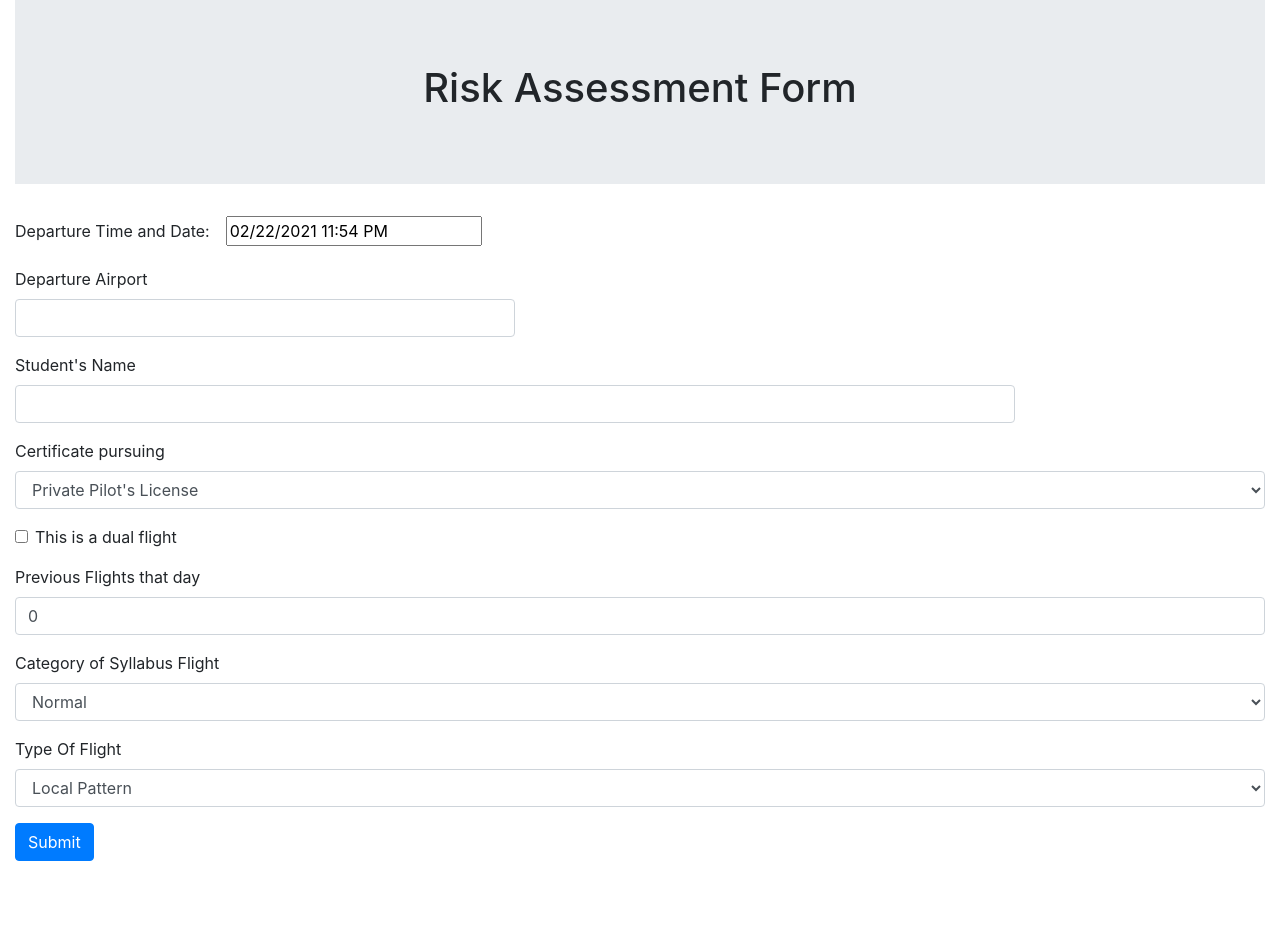
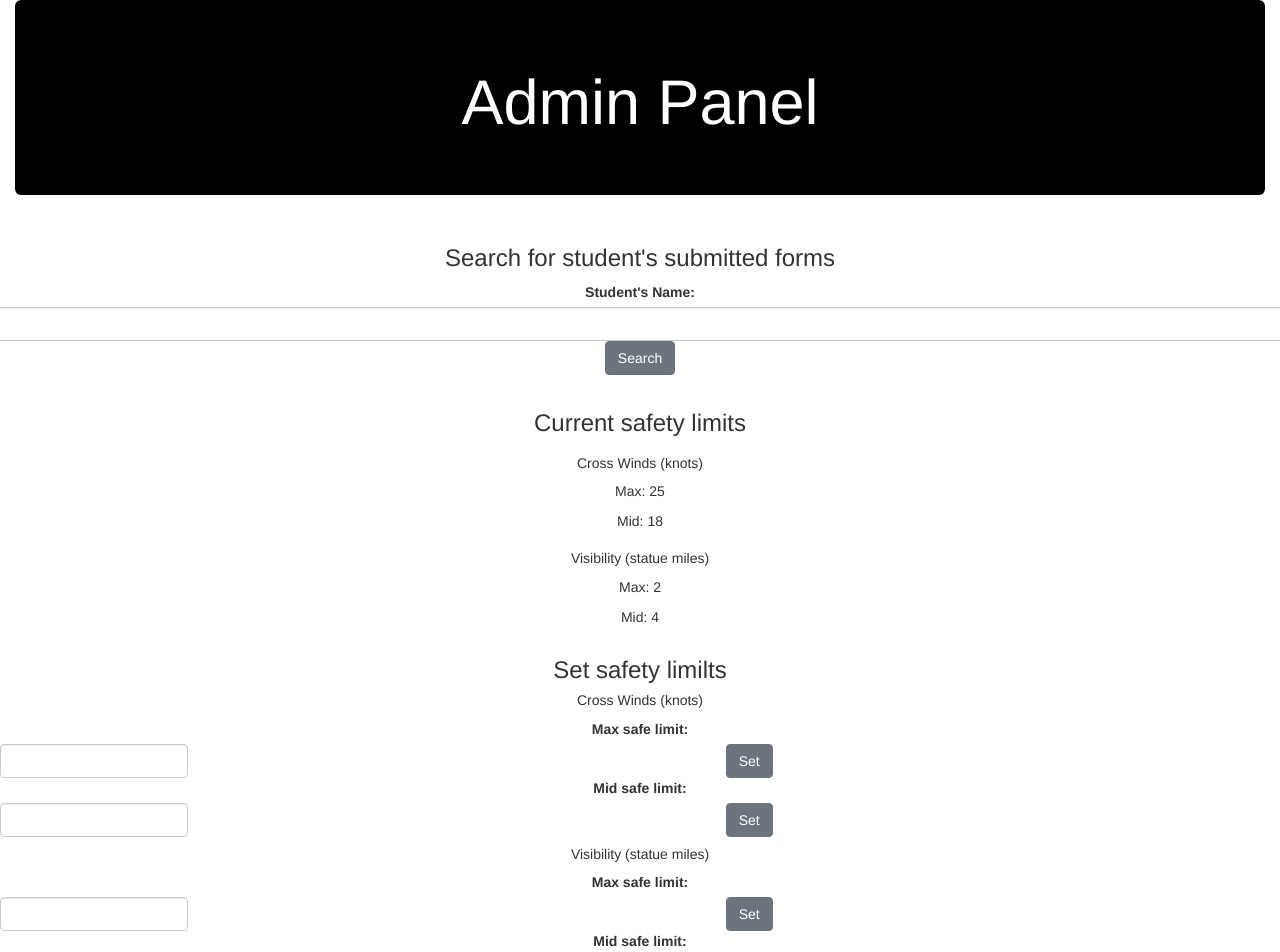
Before and after one commit to mfreilly98/Flight-Risk-Assessment-Frontend, a React (Create React App) app: page /AdminPanel in a window 1280 px wide. Shown: the top 952 px of the page. Before the commit the page ends 861 px from the top, so only its background shows below. Built offline with nearby package versions, Linux system fonts and the light colour scheme.

Commit message:
initial Admin Panel push to new repository

```diff
--- a/package.json
+++ b/package.json
@@ -6,7 +6,10 @@
     "@testing-library/jest-dom": "^5.11.9",
     "@testing-library/react": "^11.2.5",
     "@testing-library/user-event": "^12.7.1",
+    "bootstrap": "^3.4.1",
     "react": "^17.0.1",
+    "react-bootstrap": "^1.5.0",
+    "react-datepicker": "^3.6.0",
     "react-dom": "^17.0.1",
     "react-scripts": "4.0.2",
     "web-vitals": "^1.1.0"
--- a/src/App.js
+++ b/src/App.js
@@ -1,6 +1,7 @@
 import 'bootstrap/dist/css/bootstrap.min.css';
 import 'react-datepicker/dist/react-datepicker.css';
 import RiskAssessmentForm from "./components/RiskAssessmentForm";
+import AdminPanel from "./components/AdminPanel"
 import {Container} from "react-bootstrap";
 import React from "react";
 
@@ -8,7 +9,7 @@ function App() {
   return (
       <div className="App">
         <Container fluid>
-          <RiskAssessmentForm />
+          <AdminPanel />
         </Container>
       </div>
   );
--- /dev/null
+++ b/src/components/AdminPanel.js
@@ -0,0 +1,98 @@
+import React, {Component} from 'react';
+import './../stylesheets/AdminPanel.css'
+import {Jumbotron, Row, Col, Form, FormGroup, Button} from 'react-bootstrap';
+
+class AdminPanel extends Component{
+
+    constructor(props) {
+        super(props);
+
+        this.state = ({ maxCrossWinds: 25,
+                        maxVisibility: 2,
+                        midCrossWinds: 18,
+                        midVisibility: 4,
+                        setMaxCross: null,
+                        setMaxVis: null,
+                        setMidCross: null,
+                        setMidVis: null});
+
+        this.set = this.set.bind(this);
+    }
+
+    set(variable, value) {
+        if(value != null){
+            if(variable === "maxCross")
+                this.setState({maxCrossWinds: value});
+            if(variable === "midCross")
+                this.setState({midCrossWinds: value});
+            if(variable === "maxVis")
+                this.setState({maxVisibility: value});
+            if(variable === "midVis")
+                this.setState({midVisibility: value});
+        }
+    }
+
+    render() {
+        return (
+            <>
+
+                        <Jumbotron fluid className="jumbo">
+                            <h1>Admin Panel</h1>
+                        </Jumbotron>
+
+                <Form>
+                    <Row>
+                        <FormGroup as={Col} className="section">
+                            <h3>Search for student's submitted forms</h3>
+                            <Row>
+                                <Form.Label>Student's Name: </Form.Label>
+                                <Col><Form.Control type="text"></Form.Control></Col>
+                                <Button className="btn btn-default">Search</Button>
+                            </Row>
+                        </FormGroup>
+                        <Col className="section">
+                            <h3>Current safety limits</h3>
+                            <Row>
+                                <Col><h5>Cross Winds (knots)</h5>
+                                <p>Max: {this.state.maxCrossWinds}</p>
+                                <p>Mid: {this.state.midCrossWinds}</p></Col>
+                            </Row>
+                            <Row>
+                                <Col><h5>Visibility (statue miles)</h5>
+                                <p>Max: {this.state.maxVisibility}</p>
+                                <p>Mid: {this.state.midVisibility}</p></Col>
+                            </Row>
+                        </Col>
+                        <FormGroup as={Col} className="section">
+                            <h3>Set safety limilts</h3>
+                            <h5>Cross Winds (knots)</h5>
+                            <Row>
+                                <Col><Form.Label>Max safe limit: </Form.Label></Col>
+                                <Col sm={2}><Form.Control type="number" onChange={e => this.setState({setMaxCross: e.target.value})}></Form.Control></Col>
+                                <Col><Button className="btn btn-default" onClick={this.set.bind(this, "maxCross", this.state.setMaxCross)}>Set</Button></Col>
+                            </Row>
+                            <Row>
+                                <Col><Form.Label>Mid safe limit: </Form.Label></Col>
+                                <Col sm={2}><Form.Control type="number" onChange={e => this.setState({setMidCross: e.target.value})}></Form.Control></Col>
+                                <Col><Button className="btn btn-default" onClick={this.set.bind(this, "midCross", this.state.setMidCross)}>Set</Button></Col>
+                            </Row>
+                            <h5>Visibility (statue miles)</h5>
+                            <Row>
+                                <Col className="section"><Form.Label>Max safe limit: </Form.Label></Col>
+                                <Col sm={2}><Form.Control type="number" onChange={e => this.setState({setMaxVis: e.target.value})}></Form.Control></Col>
+                                <Col><Button className="btn btn-default" onClick={this.set.bind(this, "maxVis", this.state.setMaxVis)}>Set</Button></Col>
+                            </Row>
+                            <Row>
+                                <Form.Label>Mid safe limit: </Form.Label>
+                                <Form.Control type="number" onChange={e => this.setState({setMidVis: e.target.value})}></Form.Control>
+                                <Button className="btn btn-default" onClick={this.set.bind(this, "midVis", this.state.setMidVis)}>Set</Button>
+                            </Row>
+                        </FormGroup>
+                    </Row>
+                </Form>
+            </>
+        );
+    }
+}
+
+export default AdminPanel;
--- /dev/null
+++ b/src/stylesheets/AdminPanel.css
@@ -0,0 +1,19 @@
+.section {
+	align-content: center;
+	align-items: center;
+	text-align: center;
+}
+
+.jumbo {
+	align-content: center;
+	align-items: center;
+	text-align: center;
+	color:#FFF;
+	background-color: #000000;
+}
+
+.btn-default {
+	background-color: #6c757d;
+	color:#FFF;
+	border-color: #6c757d;
+}
```
Also changed, not shown: 2 other files (tests, documents, lock files or other folders).
